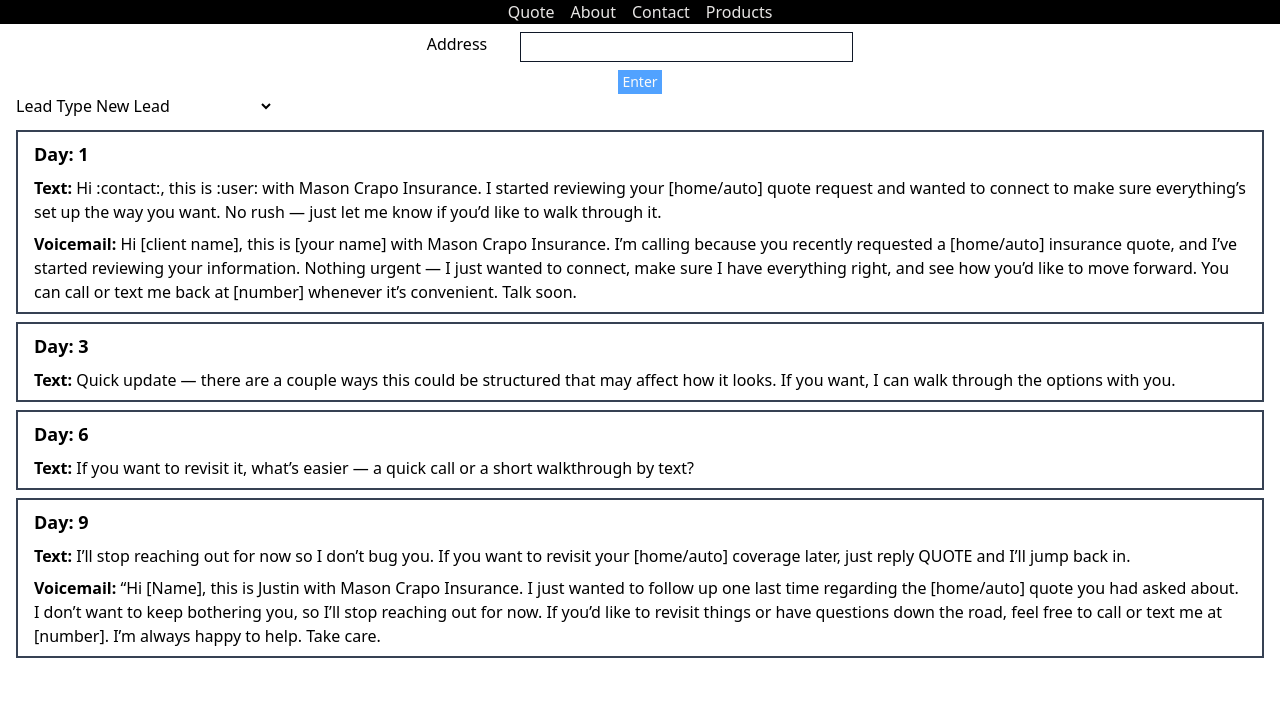
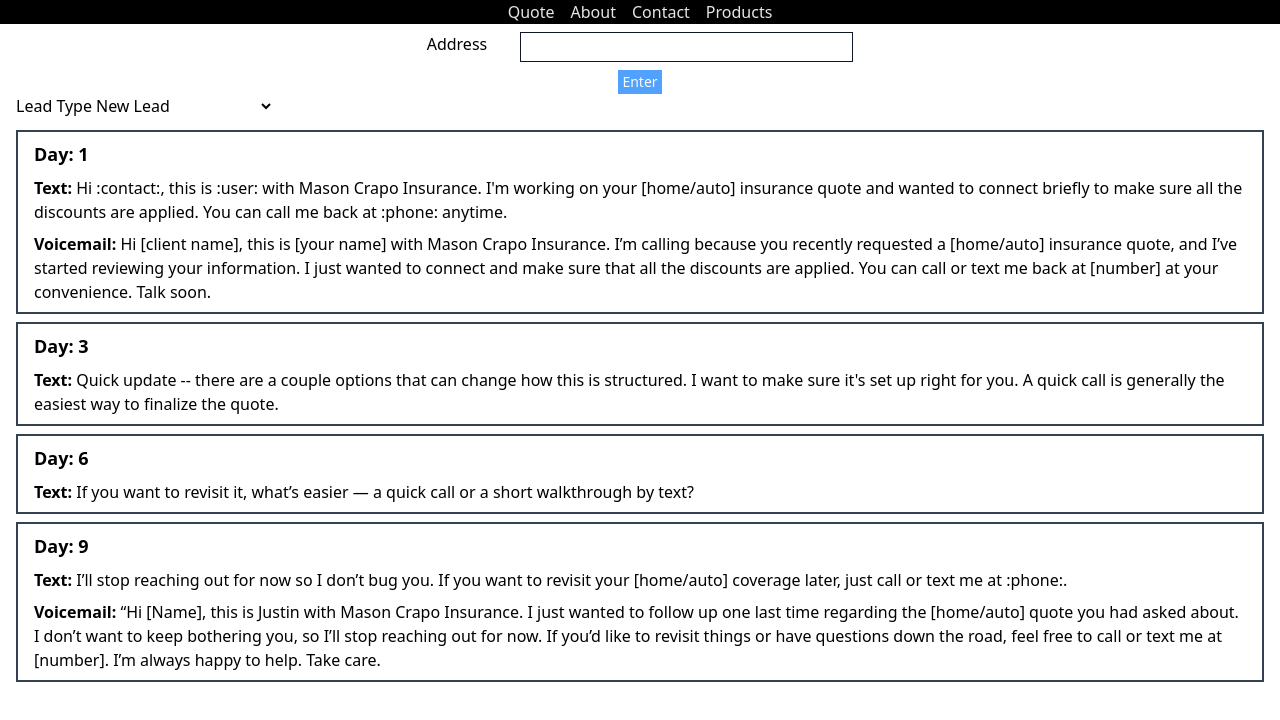
Before and after one commit to Jpatrick6420/propertyandcasualtywebsite, a React (Vite) app: page / in a window 1280 px wide. Shown: the top 720 px of the page. Built offline with nearby package versions, Linux system fonts and the light colour scheme.

Commit message:
changed scripts

```diff
--- a/src/data/scripts.js
+++ b/src/data/scripts.js
@@ -1,13 +1,13 @@
 const newLeads = [
   {
     day: 1,
-    message: `Hi :contact:, this is :user: with Mason Crapo Insurance. I started reviewing your [home/auto] quote request and wanted to connect to make sure everything’s set up the way you want. No rush — just let me know if you’d like to walk through it.`,
+    message: `Hi :contact:, this is :user: with Mason Crapo Insurance. I'm working on your [home/auto] insurance quote and wanted to connect briefly to make sure all the discounts are applied. You can call me back at :phone: anytime. `,
     topic: "",
-    voicemail: `Hi [client name], this is [your name] with Mason Crapo Insurance. I’m calling because you recently requested a [home/auto] insurance quote, and I’ve started reviewing your information. Nothing urgent — I just wanted to connect, make sure I have everything right, and see how you’d like to move forward. You can call or text me back at [number] whenever it’s convenient. Talk soon.`,
+    voicemail: `Hi [client name], this is [your name] with Mason Crapo Insurance. I’m calling because you recently requested a [home/auto] insurance quote, and I’ve started reviewing your information. I just wanted to connect and make sure that all the discounts are applied. You can call or text me back at [number] at your convenience. Talk soon.`,
   },
   {
     day: 3,
-    message: `Quick update — there are a couple ways this could be structured that may affect how it looks. If you want, I can walk through the options with you.`,
+    message: `Quick update -- there are a couple options that can change how this is structured. I want to make sure it's set up right for you. A quick call is generally the easiest way to finalize the quote.`,
     topic: "",
     voicemail: "",
   },
@@ -19,7 +19,7 @@
   },
   {
     day: 9,
-    message: `I’ll stop reaching out for now so I don’t bug you. If you want to revisit your [home/auto] coverage later, just reply QUOTE and I’ll jump back in.`,
+    message: `I’ll stop reaching out for now so I don’t bug you. If you want to revisit your [home/auto] coverage later, just call or text me at :phone:.`,
     topic: "",
     voicemail: `“Hi [Name], this is Justin with Mason Crapo Insurance. I just wanted to follow up one last time regarding the [home/auto] quote you had asked about. I don’t want to keep bothering you, so I’ll stop reaching out for now. If you’d like to revisit things or have questions down the road, feel free to call or text me at [number]. I’m always happy to help. Take care.`,
   },
@@ -28,7 +28,7 @@
 const requoteTexts = [
   {
     day: 1,
-    message: `Hi :contact:, this is :user: with Mason Crapo Insurance. We looked at your [home/auto] insurance before, and I wanted to check whether it makes sense to review it again now. No urgency — just wanted to reach out.`,
+    message: `Hi :contact:, this is :user: with Mason Crapo Insurance. We looked at your [home/auto] insurance before, and I wanted to check whether it makes sense to review it again now. No urgency — I just wanted to reach out.`,
     voicemail: `
 Hi [Name], this is Justin with Mason Crapo Insurance. We had looked at your [home/auto] insurance in the past, and I’m reaching out to see if it makes sense to revisit it now. Nothing urgent — just wanted to connect and see if you’d like an updated look. You can call or text me back at [number] whenever it’s convenient.`,
     topic: "",
@@ -47,7 +47,7 @@
   },
   {
     day: 9,
-    message: `I’ll stop reaching out for now so I don’t bug you. If you want to revisit things later, just reply RE-QUOTE and I’ll take another look.`,
+    message: `I’ll stop reaching out for now so I don’t bug you. If you want to revisit things later, you can call or text :phone: and I’ll take another look.`,
     voicemail: `Hi [Name], this is Justin with Mason Crapo Insurance. Just following up one last time on the re-quote we discussed previously. I’ll stop reaching out for now, but if you want to take another look at your insurance down the road, feel free to call or text me at [number]. Happy to help.`,
     topic: "",
   },
@@ -73,7 +73,7 @@
   },
   {
     day: 9,
-    message: `I’ll stop reaching out for now so I don’t bug you. If you want to revisit your insurance later, just reply QUOTE and I’ll jump back in.`,
+    message: `I’ll stop reaching out for now so I don’t bug you. If you want to revisit your insurance later, just text or call :phone: and I’ll get you fresh numbers.`,
     voicemail: `Hi [Name], this is Justin with Mason Crapo Insurance. I just wanted to follow up one last time and then I’ll stop reaching out for now so I don’t bug you. If you want to revisit your insurance down the road, feel free to call or text me at [number]. Take care.
 Goal: encourage engagement without pressure, preserve trust, and make future contact feel natural — not awkward.`,
     topic: "",
--- a/src/features/ZipCodeSection.jsx
+++ b/src/features/ZipCodeSection.jsx
@@ -124,7 +124,7 @@
   };
   return (
     <div className="lg:flex lg:justify-center ">
-      <form method="put" action="/" className="lg:w-1/3 sm:w-full">
+      <form method="put" action="/" className="lg:w-1/3">
         <div className="my-2 md:grid md:grid-cols-5 sm:flex sm:justify-center relative ">
           <label htmlFor="address_input">Address</label>
           <input
```
